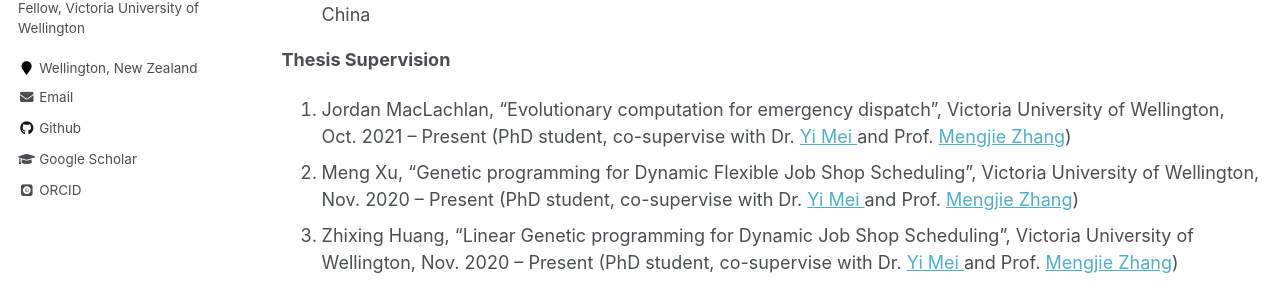
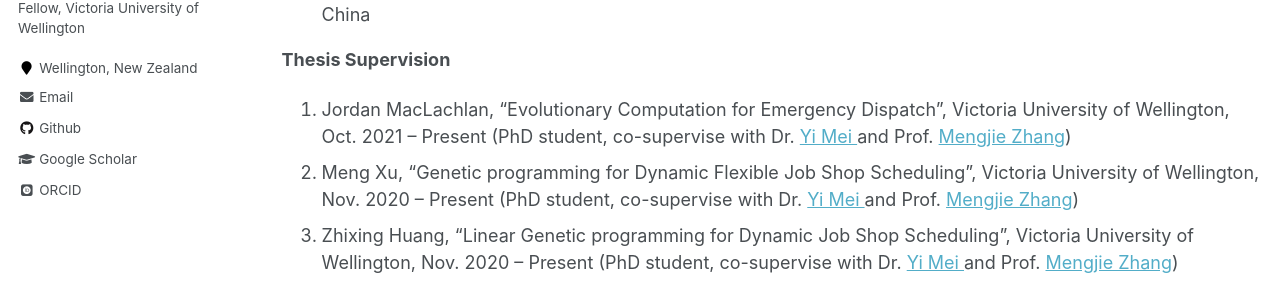
Before and after one commit to fangfang-zhang/fangfang-zhang.github.io, a Jekyll site: the page built from _pages/teaching.md, in a window 1280 px wide and 900 px high, scrolled down 531 px. Shown: the part 286-578 px from the top of the window. Built offline with Jekyll 4.4.1, drawn with Linux system fonts in a browser that asks for light colours; some web fonts are replaced.

```diff
--- a/_pages/teaching.md
+++ b/_pages/teaching.md
@@ -22,7 +22,7 @@ author_profile: true
 
 **Thesis Supervision**
 <ol>
-<li> Jordan MacLachlan, “Evolutionary computation for emergency dispatch”, Victoria University of Wellington, Oct. 2021 – Present (PhD student, co-supervise with Dr. <a href="https://meiyi1986.github.io/"> Yi Mei </a> and Prof. <a href="https://homepages.ecs.vuw.ac.nz/~mengjie/"> Mengjie Zhang</a>) </li>
+<li> Jordan MacLachlan, “Evolutionary Computation for Emergency Dispatch”, Victoria University of Wellington, Oct. 2021 – Present (PhD student, co-supervise with Dr. <a href="https://meiyi1986.github.io/"> Yi Mei </a> and Prof. <a href="https://homepages.ecs.vuw.ac.nz/~mengjie/"> Mengjie Zhang</a>) </li>
 <li> Meng Xu, “Genetic programming for Dynamic Flexible Job Shop Scheduling”, Victoria University of Wellington, Nov. 2020 – Present (PhD student, co-supervise with Dr. <a href="https://meiyi1986.github.io/"> Yi Mei </a> and Prof. <a href="https://homepages.ecs.vuw.ac.nz/~mengjie/"> Mengjie Zhang</a>) </li>
 <li> Zhixing Huang, “Linear Genetic programming for Dynamic Job Shop Scheduling”, Victoria University of Wellington, Nov. 2020 – Present (PhD student, co-supervise with Dr. <a href="https://meiyi1986.github.io/"> Yi Mei </a> and Prof. <a href="https://homepages.ecs.vuw.ac.nz/~mengjie/"> Mengjie Zhang</a>) </li>
 </ol>
```
